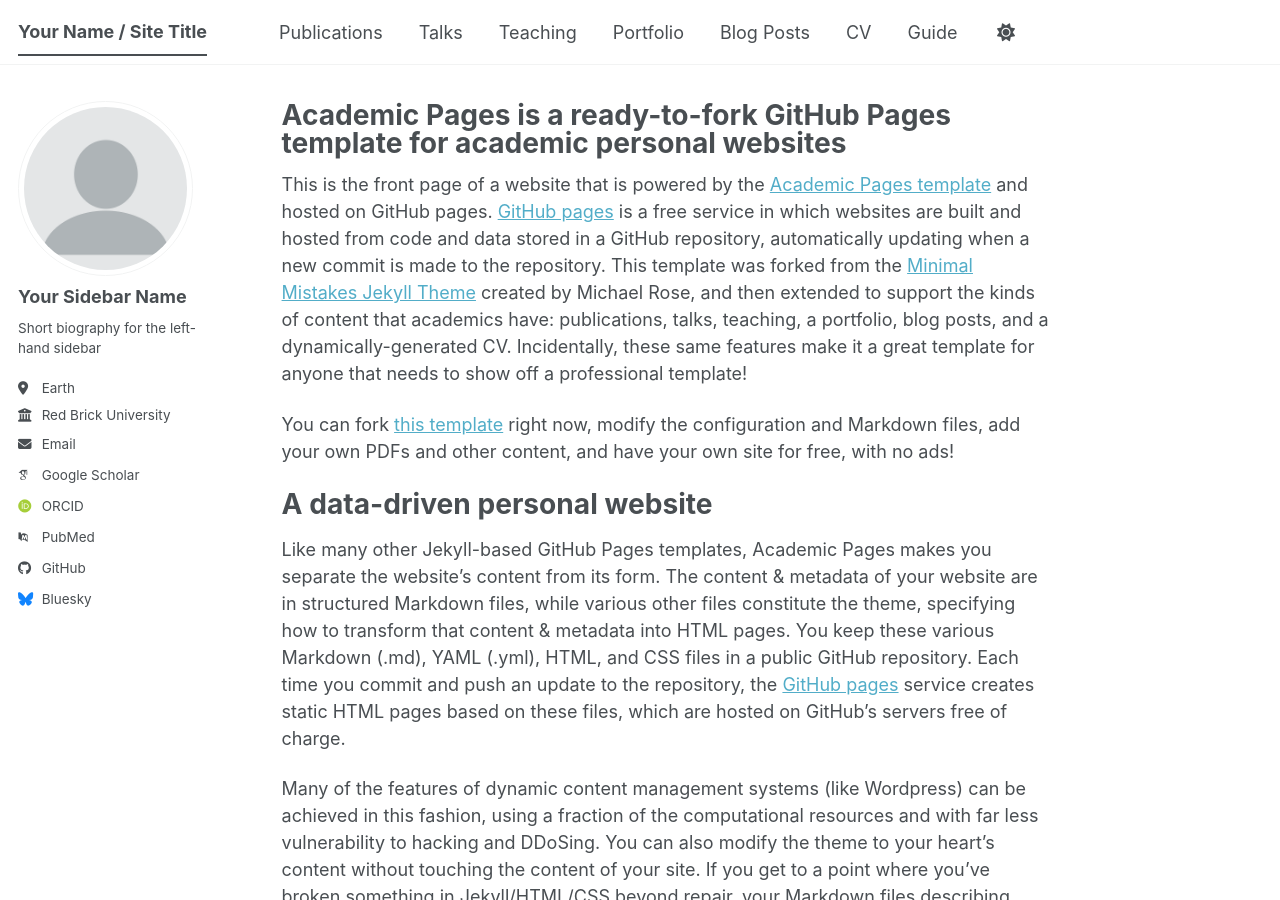
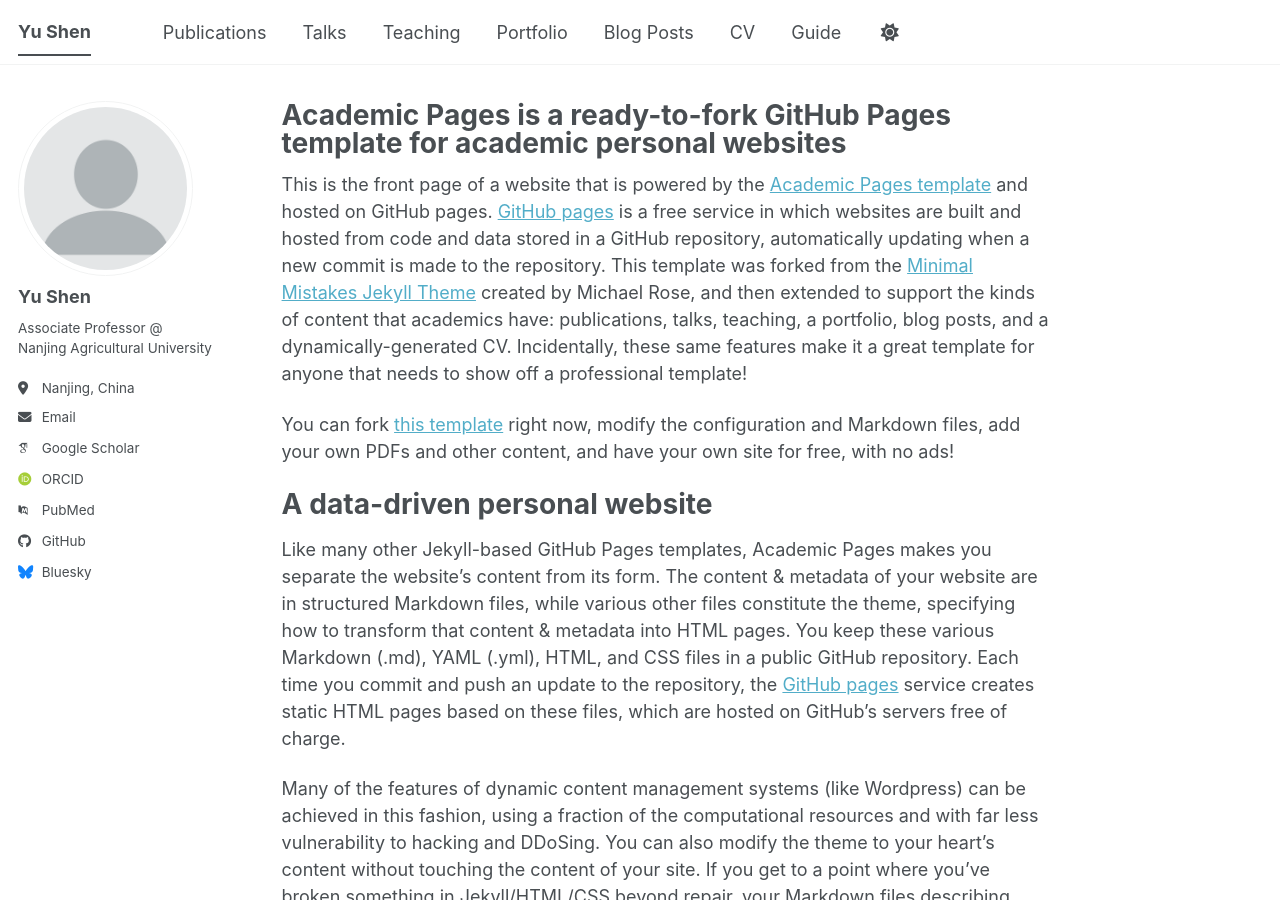
Before and after one commit to shenyuruc/shenyuruc.github.io, a Jekyll site: the page built from _pages/about.md, in a window 1280 px wide and 900 px high. Built offline with Jekyll 4.4.1, drawn with Linux system fonts in a browser that asks for light colours; some web fonts are replaced; a script bundle is joined from its source files by our own code; library files that are not in the unit come from our copies.

Commit message:
Update _config.yml

```diff
--- a/_config.yml
+++ b/_config.yml
@@ -9,7 +9,7 @@
 # Basic Site Settings
 locale                   : "en-US"
 site_theme               : "default" # The available themes options are "default", "air", "sunrise", "mint", "dirt" and "contrast"
-title                    : "Your Name / Site Title"
+title                    : "Yu Shen"
 title_separator          : "-"
 name                     : &name "Your Name"
 description              : &description "Your Name's academic portfolio"   # Update this with a general description of your site, this is the default if not overridden by a page
@@ -24,13 +24,10 @@
 author:
   # Biographic information
   avatar           : "profile.png"
-  name             : "Your Sidebar Name"
-  pronouns         : # example: "she/her"
-  bio              : "Short biography for the left-hand sidebar"
-  location         : "Earth"
-  employer         : "Red Brick University"
-  uri              : # URL
-  email            : "none@example.org"
+  name             : "Yu Shen"
+  bio              : "Associate Professor @ Nanjing Agricultural University"
+  location         : "Nanjing, China"
+  email            : "yushen@njau.edu.cn"
 
   # Academic websites
   academia         : # URL
```
